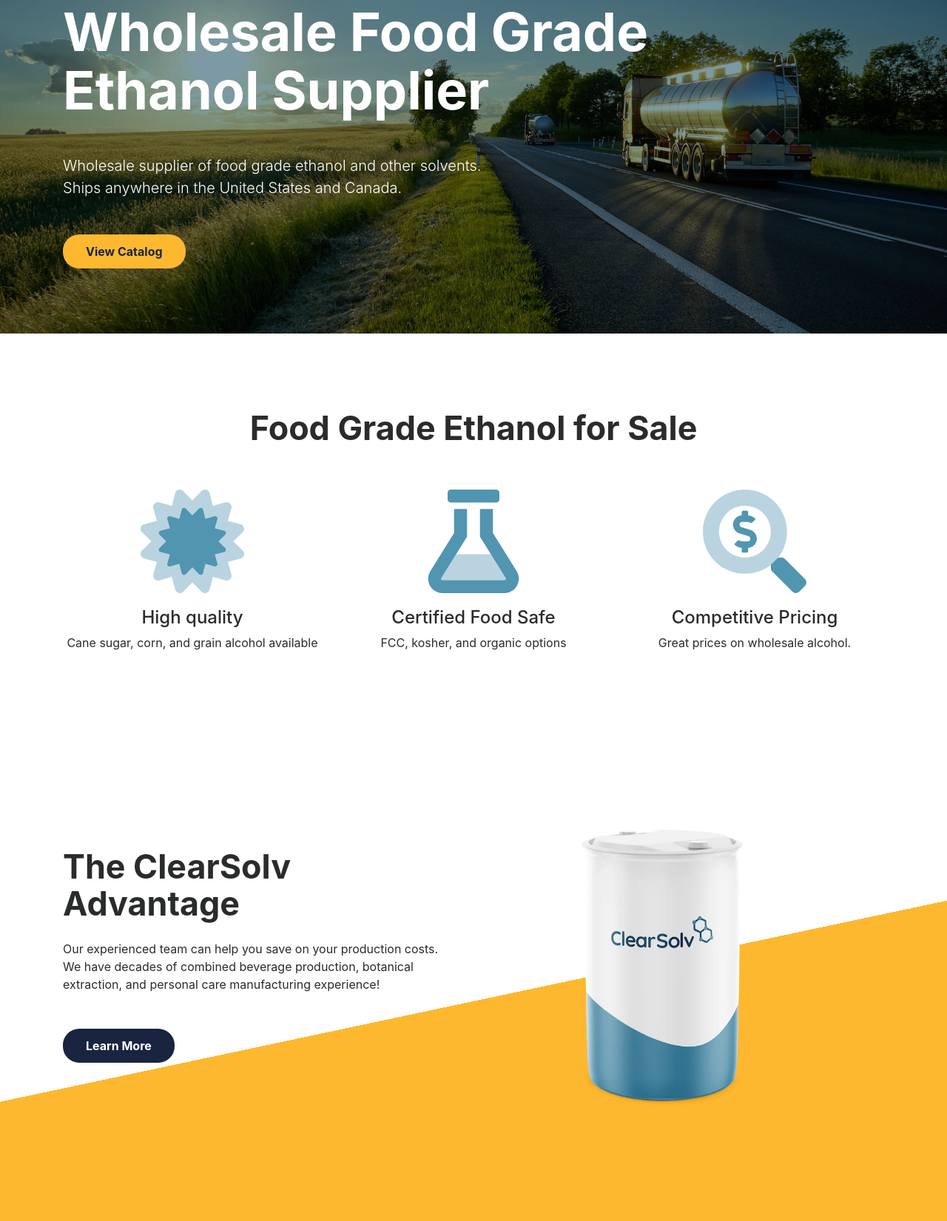
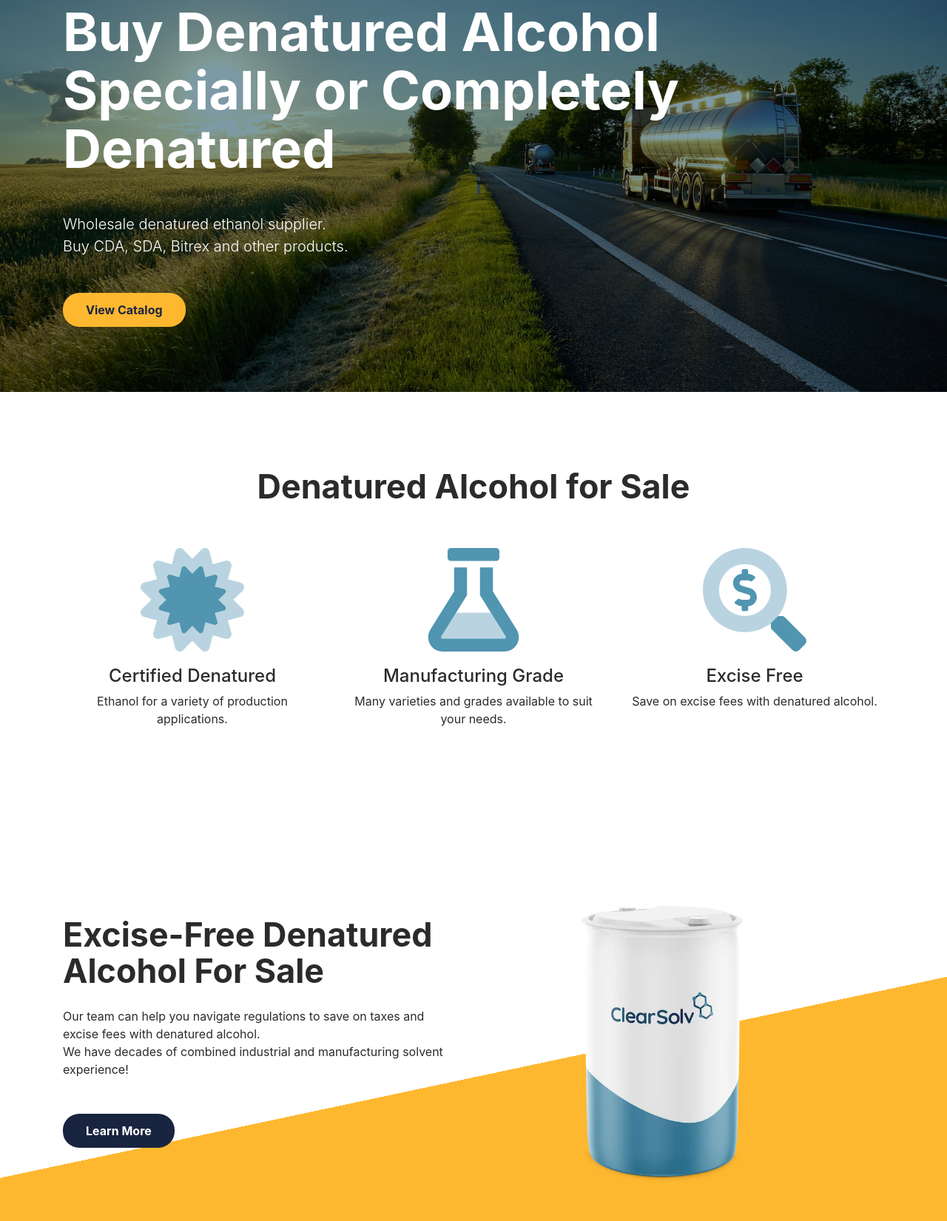
Before and after one commit to grantblackbean/cs-landing-pages, a plain HTML site: page denatured/denatured alcohol/index.html in a window 1280 px wide. Shown: the part 155-1806 px from the top of the page at 74% size. Drawn offline with Linux system fonts and the light colour scheme.

Commit message:
denatured

```diff
--- a/denatured/denatured alcohol/index.html
+++ b/denatured/denatured alcohol/index.html
@@ -3,7 +3,7 @@
 <head>
     <meta charset="UTF-8">
     <meta name="viewport" content="width=device-width, initial-scale=1, shrink-to-fit=no">
-    <title>Food Grade Ethanol Sales | Purchase Food Grade Ethanol</title>
+    <title>Denatured Ethanol Sales | Buy Wholesale Denatured Alcohol Online</title>
     <meta name="description" content="Purchase wholesale food-grade ethanol from ClearSolv Solvents Inc. Ships across the United States and Canada. Competitive pricing on wholesale ethanol.">
     <link rel="icon" href="../../img/favicon.png" sizes="32x32" type="image/png">
     <!-- custom.css -->
@@ -42,34 +42,34 @@
                 </div>
             </header>
             <h1 data-aos="fade" data-aos-easing="linear" data-aos-duration="1000" data-aos-once="true" class="display-3 text-white font-weight-bold my-5">
-            	Wholesale Food Grade <br>
-            	Ethanol Supplier
+            	Buy Denatured Alcohol<br>
+            	Specially or Completely Denatured
             </h1>
             <p data-aos="fade" data-aos-easing="linear" data-aos-duration="1000" data-aos-once="true" class="lead text-white my-4">
-                Wholesale supplier of food grade ethanol and other solvents.
-                <br> Ships anywhere in the United States and Canada.
+                Wholesale denatured ethanol supplier.
+                <br> Buy CDA, SDA, Bitrex and other products.
             </p>
             <a href="https://clearsolv.com/products" data-aos="fade" data-aos-easing="linear" data-aos-duration="1000" data-aos-once="true" class="btn my-4 font-weight-bold atlas-cta cta-green">View Catalog</a>
         </div>
     </div>
     <!-- three-block -->
     <div class="container my-5 py-2">
-        <h2 class="text-center font-weight-bold my-5">Food Grade Ethanol for Sale</h2>
+        <h2 class="text-center font-weight-bold my-5">Denatured Alcohol for Sale</h2>
         <div class="row">
             <div data-aos="fade-up" data-aos-delay="0" data-aos-duration="1000" data-aos-once="true" class="col-md-4 text-center">
                 <img src="../../img/certificate-duotone.svg" style="width: 160px; height: 160px; padding: 10px; margin-bottom: 10px;" alt="Anti-spam" class="mx-auto">
-                <h4>High quality</h4>
-                <p>Cane sugar, corn, and grain alcohol available</p>
+                <h4>Certified Denatured</h4>
+                <p>Ethanol for a variety of production applications.</p>
             </div>
             <div data-aos="fade-up" data-aos-delay="200" data-aos-duration="1000" data-aos-once="true" class="col-md-4 text-center">
                 <img src="../../img/flask-duotone.svg" style="width: 160px; height: 160px; padding: 10px; margin-bottom: 10px;" alt="Anti-spam" class="mx-auto">
-                <h4>Certified Food Safe</h4>
-                <p>FCC, kosher, and organic options</p>
+                <h4>Manufacturing Grade</h4>
+                <p>Many varieties and grades available to suit your needs.</p>
             </div>
             <div data-aos="fade-up" data-aos-delay="400" data-aos-duration="1000" data-aos-once="true" class="col-md-4 text-center">
                 <img src="../../img/search-dollar-duotone.svg" style="width: 160px; height: 160px; padding: 10px; margin-bottom: 10px;" alt="Anti-spam" class="mx-auto">
-                <h4>Competitive Pricing</h4>
-                <p>Great prices on wholesale alcohol.</p>
+                <h4>Excise Free</h4>
+                <p>Save on excise fees with denatured alcohol.</p>
             </div>
         </div>
     </div>
@@ -78,9 +78,9 @@
         <div class="container my-5">
             <div class="row justify-content-between text-center text-md-left">
                 <div data-aos="fade-right" data-aos-duration="1000" data-aos-once="true" class="col-md-6 my-auto">
-                    <h2 class="font-weight-bold">The ClearSolv Advantage</h2>
-                    <p class="my-4">Our experienced team can help you save on your production costs.
-                        <br>We have decades of combined beverage production, botanical extraction, and personal care manufacturing experience!</p>
+                    <h2 class="font-weight-bold">Excise-Free Denatured Alcohol For Sale</h2>
+                    <p class="my-4">Our team can help you navigate regulations to save on taxes and excise fees with denatured alcohol.
+                        <br>We have decades of combined industrial and manufacturing solvent experience!</p>
                     <a href="https://clearsolv.com/about/distribution-points/" class="btn my-4 font-weight-bold atlas-cta cta-blue">Learn More</a>
                 </div>
                 <div data-aos="fade-left" data-aos-duration="1000" data-aos-once="true" class="col-md-6 align-self-center">
@@ -100,8 +100,8 @@
                 <div data-aos="fade-left" data-aos-duration="1000" data-aos-once="true" class="col-md-6 flex-md-last my-auto">
                     <h2 class="font-weight-bold pt-20">A wide variety of products</h2>
                     <p class="my-4">
-                        From organic ethanol to brewery supplies,
-                        <br> whatever your business needs, we have it!
+                        We offer many solvents and chemicals for use across dozens of industries and applications.
+                        <br> From ethanol to hydrocarbon gases, we can supply your business with reliable, cost-effective solvent solutions.
                     </p>
                     <a href="https://clearsolv.com/products/" class="btn my-4 font-weight-bold atlas-cta cta-blue">Our Products</a>
                 </div>
@@ -122,15 +122,15 @@
         <div class="row" style="margin-top: 30px!important">
             <div class="col-md-6">
             <p class="my-4">
-                ClearSolv Solvents Inc. is a North American ethanol supplier focused on alcohol and hydrocarbon products for food and beverage production and botanical extraction.
+                ClearSolv Solvents Inc. is a North American denatured ethanol supplier focused on denatured alcohol and hydrocarbon products for botanical extraction, industrial processes, and food and beverage industries.
                 Our team is experienced and passionate about helping each client find cost efficiencies in their solvent supply chain. We ship to clients across the United States and Canada!
             </p>
             <ul>
                 <li><strong>Competitive Pricing.</strong> We compete on price and availability with the big suppliers, while providing personalized service you won't find elsewhere!</li>
-                <li><strong>Diverse product range.</strong> We sell a wide variety of food grade ethanol products: kosher and organic ethanol, 190 or 200 proof, and corn, grain, or sugar cane alcohol</li>
+                <li><strong>Diverse product range.</strong> We sell a wide variety of alcohol products: completely denatured alcohol, specially denatured alcohol, food-grade ethanol, and more.</li>
                 <li><strong>Exceptional availability.</strong> We have distribution centres across North America. Our infrastructure is reliable and provides excellent turnaround times on your order.</li>
                 <li><strong>Any size order.</strong> Whatever your needs, we can service them! We sell in quantities from 20 liters to 20,000+. Request a quote for more details!</li>
-                <li><strong>Ethanol expertise.</strong> Our team members previously worked in alcoholic beverage production, personal care manufacturing, and botanical extraction. We understand your vertical and can support you with our expertise.</li>
+                <li><strong>Alcohol expertise.</strong> Our team members previously worked in manufacturing and botanical extraction. We understand your vertical and can support you with our expertise.</li>
             </ul>
             <div class="mx-auto text-center" style="width: 99%;"><a href="https://clearsolv.com/contact/" data-aos="fade" data-aos-easing="linear" data-aos-duration="1000" data-aos-once="true" class="btn mx-auto my-4 font-weight-bold atlas-cta cta-green">Get a Quote</a></div>
 
```
Also changed, not shown: 1 other file.
